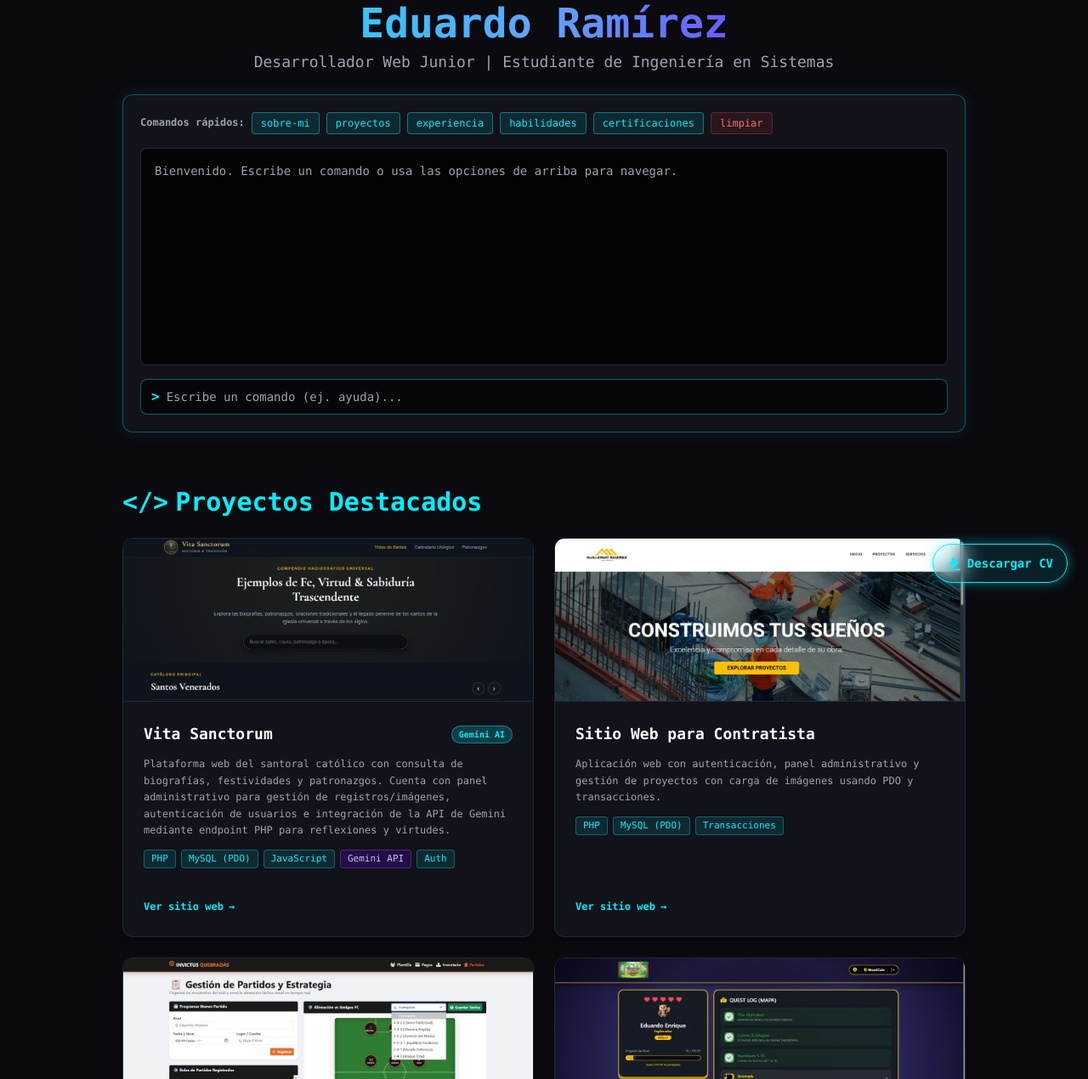
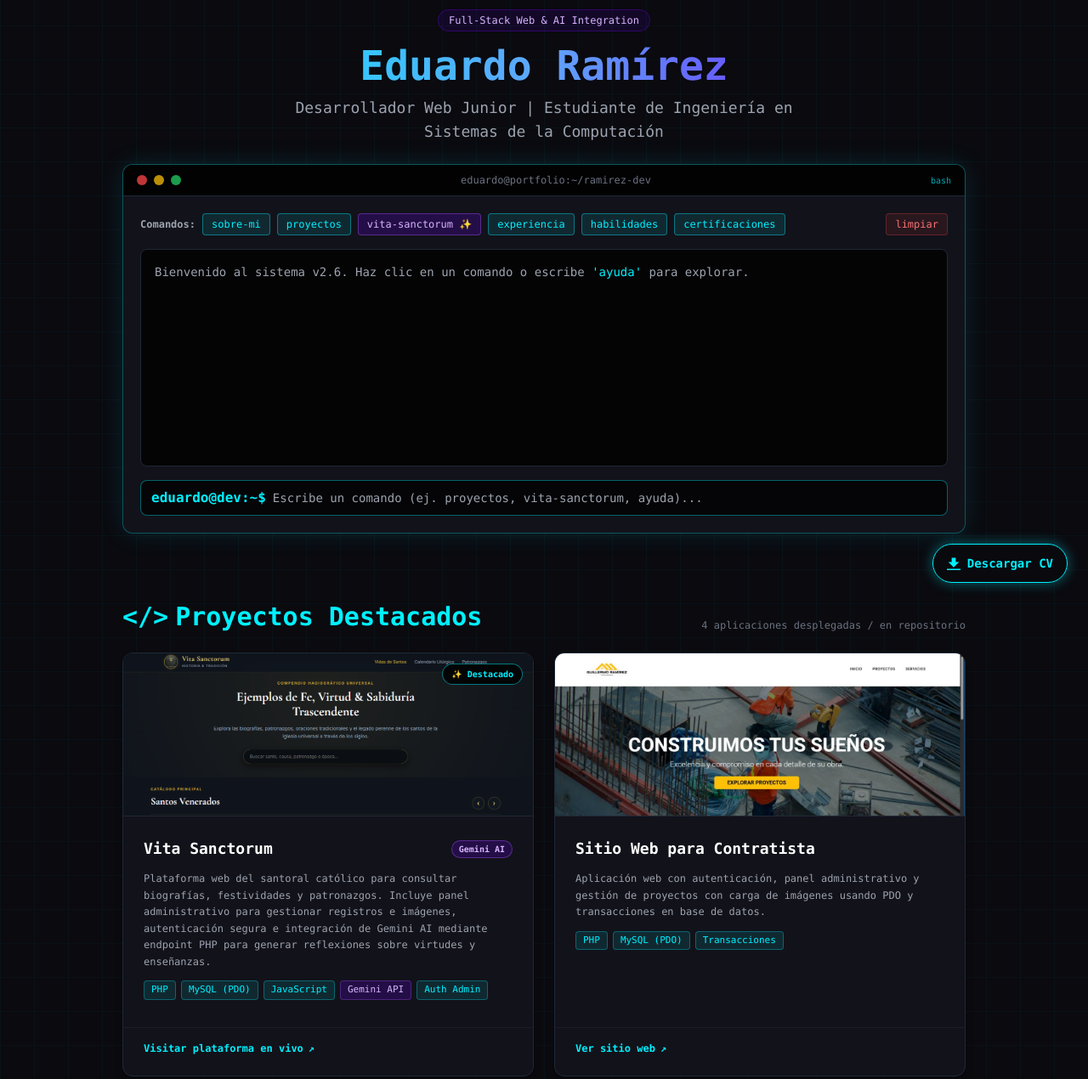
Before and after one commit to Eduardora21/portafolio-eduardo-ramirez, a plain HTML site: page index.html in a window 1280 px wide. Shown: the part 90-1360 px from the top of the page at 85% size. Drawn offline with nearby package versions, Linux system fonts and the light colour scheme.

Commit message:
feat: Actualizar consola interactiva con Vita Sanctorum, mejoras visuales y sincronizar contacto.
- Se agregó Vita Sanctorum y el comando vita-sanctorum en script.js
- Se habilitó el envío de comandos con la tecla Enter y barra superior estilo terminal
- Se añadió fondo cyber-grid, efectos hover en tarjetas y etiquetas de Gemini AI
- Se actualizó el número de WhatsApp y enlace de descarga del CV para coincidir con el currículo

```diff
--- a/index.html
+++ b/index.html
@@ -27,14 +27,37 @@
       }
     }
   </script>
+  <style>
+    /* Cuadrícula cyber sutil en el fondo */
+    .cyber-grid {
+      background-size: 40px 40px;
+      background-image:
+        linear-gradient(to right, rgba(0, 240, 255, 0.03) 1px, transparent 1px),
+        linear-gradient(to bottom, rgba(0, 240, 255, 0.03) 1px, transparent 1px);
+    }
+    /* Scrollbar personalizada para la terminal */
+    #terminal-screen::-webkit-scrollbar {
+      width: 6px;
+    }
+    #terminal-screen::-webkit-scrollbar-track {
+      background: #09090d;
+    }
+    #terminal-screen::-webkit-scrollbar-thumb {
+      background: #1e293b;
+      border-radius: 3px;
+    }
+    #terminal-screen::-webkit-scrollbar-thumb:hover {
+      background: #00f0ff;
+    }
+  </style>
 </head>
-<body class="bg-cyber-bg text-cyber-text font-mono min-h-screen flex flex-col">
+<body class="bg-cyber-bg cyber-grid text-cyber-text font-mono min-h-screen flex flex-col selection:bg-cyber-neon selection:text-black">
 
-  <nav class="sticky top-0 z-50 bg-cyber-bg/80 backdrop-blur-md border-b border-cyber-neon/20 px-6 py-4 flex justify-between items-center">
+  <nav class="sticky top-0 z-50 bg-cyber-bg/85 backdrop-blur-md border-b border-cyber-neon/20 px-6 py-4 flex justify-between items-center">
     <div class="flex items-center gap-3">
-      <div class="text-xl font-bold text-transparent bg-clip-text bg-gradient-to-r from-cyber-neon to-cyber-purple">
+      <a href="#consola" class="text-xl font-bold text-transparent bg-clip-text bg-gradient-to-r from-cyber-neon to-cyber-purple hover:opacity-80 transition-opacity">
         &lt;ER /&gt;
-      </div>
+      </a>
       <span class="inline-flex items-center gap-1.5 px-2.5 py-0.5 rounded-full text-xs font-medium bg-green-500/10 text-green-400 border border-green-500/30">
         <span class="w-1.5 h-1.5 rounded-full bg-green-400 animate-pulse"></span>
         Disponible
@@ -49,88 +72,114 @@
     </div>
   </nav>
 
-  <div class="max-w-5xl mx-auto px-4 py-8 space-y-16 w-full">
+  <div class="max-w-5xl mx-auto px-4 py-10 space-y-20 w-full">
 
+    <!-- SECCIÓN CONSOLA INTERACTIVA -->
     <section id="consola" class="space-y-6">
-      <div class="text-center space-y-2">
+      <div class="text-center space-y-3">
+        <div class="inline-block px-3 py-1 rounded-full bg-cyber-purple/10 border border-cyber-purple/30 text-purple-300 text-xs mb-1">
+          Full-Stack Web &amp; AI Integration
+        </div>
         <h1 class="text-4xl md:text-5xl font-bold text-transparent bg-clip-text bg-gradient-to-r from-cyber-neon via-blue-400 to-cyber-purple">
           Eduardo Ramírez
         </h1>
-        <p class="text-gray-400 text-base md:text-lg">
-          Desarrollador Web Junior | Estudiante de Ingeniería en Sistemas
+        <p class="text-gray-400 text-sm md:text-lg max-w-2xl mx-auto">
+          Desarrollador Web Junior | Estudiante de Ingeniería en Sistemas de la Computación
         </p>
       </div>
 
-      <div class="bg-cyber-card border border-cyber-neon/30 rounded-xl p-5 shadow-[0_0_20px_rgba(0,240,255,0.1)] space-y-4">
+      <!-- Ventana estilo Terminal -->
+      <div class="bg-cyber-card border border-cyber-neon/30 rounded-xl overflow-hidden shadow-[0_0_30px_rgba(0,240,255,0.12)]">
 
-        <div class="flex flex-wrap gap-2 text-xs">
-          <span class="text-gray-400 py-1 font-bold">Comandos rápidos:</span>
-          <button onclick="runCommand('sobre-mi')" class="bg-cyber-neon/10 hover:bg-cyber-neon/20 text-cyber-neon border border-cyber-neon/40 px-2.5 py-1 rounded transition-colors">sobre-mi</button>
-          <button onclick="runCommand('proyectos')" class="bg-cyber-neon/10 hover:bg-cyber-neon/20 text-cyber-neon border border-cyber-neon/40 px-2.5 py-1 rounded transition-colors">proyectos</button>
-          <button onclick="runCommand('experiencia')" class="bg-cyber-neon/10 hover:bg-cyber-neon/20 text-cyber-neon border border-cyber-neon/40 px-2.5 py-1 rounded transition-colors">experiencia</button>
-          <button onclick="runCommand('habilidades')" class="bg-cyber-neon/10 hover:bg-cyber-neon/20 text-cyber-neon border border-cyber-neon/40 px-2.5 py-1 rounded transition-colors">habilidades</button>
-          <button onclick="runCommand('certificaciones')" class="bg-cyber-neon/10 hover:bg-cyber-neon/20 text-cyber-neon border border-cyber-neon/40 px-2.5 py-1 rounded transition-colors">certificaciones</button>
-          <button onclick="runCommand('limpiar')" class="bg-red-500/10 hover:bg-red-500/20 text-red-400 border border-red-500/30 px-2.5 py-1 rounded transition-colors">limpiar</button>
+        <!-- Barra superior de ventana -->
+        <div class="bg-black/90 px-4 py-2.5 border-b border-gray-800 flex items-center justify-between">
+          <div class="flex items-center gap-2">
+            <span class="w-3 h-3 rounded-full bg-red-500/80"></span>
+            <span class="w-3 h-3 rounded-full bg-yellow-500/80"></span>
+            <span class="w-3 h-3 rounded-full bg-green-500/80"></span>
+          </div>
+          <span class="text-xs text-gray-500">eduardo@portfolio:~/ramirez-dev</span>
+          <span class="text-[10px] text-cyber-neon/70">bash</span>
         </div>
 
-        <div id="terminal-screen" class="bg-black/80 border border-gray-800 rounded-lg p-4 text-sm font-mono h-64 overflow-y-auto space-y-2">
-          <p class="text-gray-400">Bienvenido. Escribe un comando o usa las opciones de arriba para navegar.</p>
-        </div>
+        <div class="p-5 space-y-4">
+          <div class="flex flex-wrap gap-2 text-xs items-center">
+            <span class="text-gray-400 py-1 font-bold">Comandos:</span>
+            <button onclick="runCommand('sobre-mi')" class="bg-cyber-neon/10 hover:bg-cyber-neon/25 text-cyber-neon border border-cyber-neon/40 px-2.5 py-1 rounded transition-all">sobre-mi</button>
+            <button onclick="runCommand('proyectos')" class="bg-cyber-neon/10 hover:bg-cyber-neon/25 text-cyber-neon border border-cyber-neon/40 px-2.5 py-1 rounded transition-all">proyectos</button>
+            <button onclick="runCommand('vita-sanctorum')" class="bg-cyber-purple/20 hover:bg-cyber-purple/35 text-purple-300 border border-purple-500/40 px-2.5 py-1 rounded transition-all">vita-sanctorum ✨</button>
+            <button onclick="runCommand('experiencia')" class="bg-cyber-neon/10 hover:bg-cyber-neon/25 text-cyber-neon border border-cyber-neon/40 px-2.5 py-1 rounded transition-all">experiencia</button>
+            <button onclick="runCommand('habilidades')" class="bg-cyber-neon/10 hover:bg-cyber-neon/25 text-cyber-neon border border-cyber-neon/40 px-2.5 py-1 rounded transition-all">habilidades</button>
+            <button onclick="runCommand('certificaciones')" class="bg-cyber-neon/10 hover:bg-cyber-neon/25 text-cyber-neon border border-cyber-neon/40 px-2.5 py-1 rounded transition-all">certificaciones</button>
+            <button onclick="runCommand('limpiar')" class="bg-red-500/10 hover:bg-red-500/25 text-red-400 border border-red-500/30 px-2.5 py-1 rounded transition-all ml-auto">limpiar</button>
+          </div>
 
-        <div class="flex items-center bg-black/60 border border-cyber-neon/40 rounded-lg px-3 py-2">
-          <span class="text-cyber-neon font-bold mr-2">&gt;</span>
-          <input type="text" id="command-input" class="bg-transparent text-cyber-text w-full focus:outline-none text-sm" placeholder="Escribe un comando (ej. ayuda)...">
+          <div id="terminal-screen" class="bg-black/80 border border-gray-800 rounded-lg p-4 text-xs md:text-sm font-mono h-64 overflow-y-auto space-y-2.5 leading-relaxed">
+            <p class="text-gray-400">Bienvenido al sistema v2.6. Haz clic en un comando o escribe <span class="text-cyber-neon">'ayuda'</span> para explorar.</p>
+          </div>
+
+          <div class="flex items-center bg-black/70 border border-cyber-neon/40 focus-within:border-cyber-neon focus-within:shadow-[0_0_10px_rgba(0,240,255,0.2)] rounded-lg px-3 py-2 transition-all">
+            <span class="text-cyber-neon font-bold mr-2">eduardo@dev:~$</span>
+            <input type="text" id="command-input" autocomplete="off" class="bg-transparent text-cyber-text w-full focus:outline-none text-xs md:text-sm" placeholder="Escribe un comando (ej. proyectos, vita-sanctorum, ayuda)...">
+          </div>
         </div>
       </div>
     </section>
 
+    <!-- SECCIÓN PROYECTOS -->
     <section id="proyectos" class="space-y-6">
-      <h2 class="text-2xl md:text-3xl font-bold text-cyber-neon flex items-center gap-2">
-        <span>&lt;/&gt;</span> Proyectos Destacados
-      </h2>
+      <div class="flex flex-col sm:flex-row sm:items-end justify-between gap-2">
+        <h2 class="text-2xl md:text-3xl font-bold text-cyber-neon flex items-center gap-2">
+          <span>&lt;/&gt;</span> Proyectos Destacados
+        </h2>
+        <span class="text-xs text-gray-500">4 aplicaciones desplegadas / en repositorio</span>
+      </div>
 
       <div class="grid grid-cols-1 md:grid-cols-2 gap-6">
 
-        <!-- 1. Vita Sanctorum (Nuevo Proyecto Destacado) -->
-        <div class="bg-cyber-card border border-gray-800 hover:border-cyber-neon/50 rounded-xl overflow-hidden transition-all shadow-lg flex flex-col justify-between group">
+        <!-- 1. Vita Sanctorum -->
+        <div class="bg-cyber-card border border-gray-800 hover:border-cyber-neon/60 rounded-xl overflow-hidden transition-all duration-300 shadow-lg hover:shadow-[0_0_25px_rgba(0,240,255,0.12)] flex flex-col justify-between group">
           <div>
             <div class="h-48 bg-black/60 overflow-hidden border-b border-gray-800 relative">
-              <img src="img/index.png" alt="Vita Sanctorum - Santoral Católico" class="w-full h-full object-cover object-top group-hover:scale-105 transition-transform duration-300">
+              <img src="img/index.png" alt="Vita Sanctorum - Santoral Católico" class="w-full h-full object-cover object-top group-hover:scale-105 transition-transform duration-500">
+              <div class="absolute top-3 right-3 bg-black/80 backdrop-blur-sm border border-cyber-neon/50 text-cyber-neon text-[10px] px-2.5 py-1 rounded-full font-bold">
+                ✨ Destacado
+              </div>
             </div>
             <div class="p-6 space-y-3">
               <div class="flex items-center justify-between gap-2">
                 <h3 class="text-lg font-bold text-white group-hover:text-cyber-neon transition-colors">Vita Sanctorum</h3>
-                <span class="text-[10px] bg-cyber-neon/20 text-cyber-neon border border-cyber-neon/40 px-2 py-0.5 rounded-full font-semibold">Gemini AI</span>
+                <span class="text-[10px] bg-cyber-purple/20 text-purple-300 border border-purple-500/40 px-2 py-0.5 rounded-full font-semibold">Gemini AI</span>
               </div>
               <p class="text-gray-400 text-xs leading-relaxed">
-                Plataforma web del santoral católico con consulta de biografías, festividades y patronazgos. Cuenta con panel administrativo para gestión de registros/imágenes, autenticación de usuarios e integración de la API de Gemini mediante endpoint PHP para reflexiones y virtudes.
+                Plataforma web del santoral católico para consultar biografías, festividades y patronazgos. Incluye panel administrativo para gestionar registros e imágenes, autenticación segura e integración de Gemini AI mediante endpoint PHP para generar reflexiones sobre virtudes y enseñanzas.
               </p>
               <div class="flex flex-wrap gap-1.5 text-[11px]">
                 <span class="bg-cyber-neon/10 text-cyber-neon border border-cyber-neon/30 px-2 py-0.5 rounded">PHP</span>
                 <span class="bg-cyber-neon/10 text-cyber-neon border border-cyber-neon/30 px-2 py-0.5 rounded">MySQL (PDO)</span>
                 <span class="bg-cyber-neon/10 text-cyber-neon border border-cyber-neon/30 px-2 py-0.5 rounded">JavaScript</span>
                 <span class="bg-cyber-purple/20 text-purple-300 border border-purple-500/30 px-2 py-0.5 rounded">Gemini API</span>
-                <span class="bg-cyber-neon/10 text-cyber-neon border border-cyber-neon/30 px-2 py-0.5 rounded">Auth</span>
+                <span class="bg-cyber-neon/10 text-cyber-neon border border-cyber-neon/30 px-2 py-0.5 rounded">Auth Admin</span>
               </div>
             </div>
           </div>
-          <div class="px-6 pb-6 pt-2">
-            <a href="https://vita-sanctorum.kesug.com/" target="_blank" class="inline-flex items-center gap-1.5 text-xs text-cyber-neon hover:underline font-bold">
-              Ver sitio web <span>→</span>
+          <div class="px-6 pb-6 pt-2 flex items-center justify-between border-t border-gray-800/60 mt-2">
+            <a href="https://vita-sanctorum.kesug.com/" target="_blank" class="inline-flex items-center gap-1.5 text-xs text-cyber-neon hover:underline font-bold pt-2">
+              Visitar plataforma en vivo <span>↗</span>
             </a>
           </div>
         </div>
 
         <!-- 2. Sitio Web Contratista -->
-        <div class="bg-cyber-card border border-gray-800 hover:border-cyber-neon/50 rounded-xl overflow-hidden transition-all shadow-lg flex flex-col justify-between group">
+        <div class="bg-cyber-card border border-gray-800 hover:border-cyber-neon/60 rounded-xl overflow-hidden transition-all duration-300 shadow-lg hover:shadow-[0_0_25px_rgba(0,240,255,0.12)] flex flex-col justify-between group">
           <div>
             <div class="h-48 bg-black/60 overflow-hidden border-b border-gray-800 relative">
-              <img src="img/contratista.jpg" alt="Sitio Web Contratista" class="w-full h-full object-cover object-top group-hover:scale-105 transition-transform duration-300">
+              <img src="img/contratista.jpg" alt="Sitio Web Contratista" class="w-full h-full object-cover object-top group-hover:scale-105 transition-transform duration-500">
             </div>
             <div class="p-6 space-y-3">
               <h3 class="text-lg font-bold text-white group-hover:text-cyber-neon transition-colors">Sitio Web para Contratista</h3>
               <p class="text-gray-400 text-xs leading-relaxed">
-                Aplicación web con autenticación, panel administrativo y gestión de proyectos con carga de imágenes usando PDO y transacciones.
+                Aplicación web con autenticación, panel administrativo y gestión de proyectos con carga de imágenes usando PDO y transacciones en base de datos.
               </p>
               <div class="flex flex-wrap gap-1.5 text-[11px]">
                 <span class="bg-cyber-neon/10 text-cyber-neon border border-cyber-neon/30 px-2 py-0.5 rounded">PHP</span>
@@ -139,18 +188,18 @@
               </div>
             </div>
           </div>
-          <div class="px-6 pb-6 pt-2">
-            <a href="https://ramirez-contratista.great-site.net/" target="_blank" class="inline-flex items-center gap-1.5 text-xs text-cyber-neon hover:underline font-bold">
-              Ver sitio web <span>→</span>
+          <div class="px-6 pb-6 pt-2 flex items-center justify-between border-t border-gray-800/60 mt-2">
+            <a href="https://ramirez-contratista.great-site.net/" target="_blank" class="inline-flex items-center gap-1.5 text-xs text-cyber-neon hover:underline font-bold pt-2">
+              Ver sitio web <span>↗</span>
             </a>
           </div>
         </div>
 
         <!-- 3. Dashboard Deportivo -->
-        <div class="bg-cyber-card border border-gray-800 hover:border-cyber-neon/50 rounded-xl overflow-hidden transition-all shadow-lg flex flex-col justify-between group">
+        <div class="bg-cyber-card border border-gray-800 hover:border-cyber-neon/60 rounded-xl overflow-hidden transition-all duration-300 shadow-lg hover:shadow-[0_0_25px_rgba(0,240,255,0.12)] flex flex-col justify-between group">
           <div>
             <div class="h-48 bg-black/60 overflow-hidden border-b border-gray-800 relative">
-              <img src="img/dashboard.jpg" alt="Dashboard Deportivo" class="w-full h-full object-cover object-top group-hover:scale-105 transition-transform duration-300">
+              <img src="img/dashboard.jpg" alt="Dashboard Deportivo" class="w-full h-full object-cover object-top group-hover:scale-105 transition-transform duration-500">
             </div>
             <div class="p-6 space-y-3">
               <h3 class="text-lg font-bold text-white group-hover:text-cyber-neon transition-colors">Dashboard Deportivo - Invictus Quebradas</h3>
@@ -165,18 +214,18 @@
               </div>
             </div>
           </div>
-          <div class="px-6 pb-6 pt-2">
-            <a href="https://github.com/Eduardora21/invictus-dashboard" target="_blank" class="inline-flex items-center gap-1.5 text-xs text-cyber-neon hover:underline font-bold">
+          <div class="px-6 pb-6 pt-2 flex items-center justify-between border-t border-gray-800/60 mt-2">
+            <a href="https://github.com/Eduardora21/invictus-dashboard" target="_blank" class="inline-flex items-center gap-1.5 text-xs text-cyber-neon hover:underline font-bold pt-2">
               Ver repositorio GitHub <span>→</span>
             </a>
           </div>
         </div>
 
         <!-- 4. English Quest -->
-        <div class="bg-cyber-card border border-gray-800 hover:border-cyber-neon/50 rounded-xl overflow-hidden transition-all shadow-lg flex flex-col justify-between group">
+        <div class="bg-cyber-card border border-gray-800 hover:border-cyber-neon/60 rounded-xl overflow-hidden transition-all duration-300 shadow-lg hover:shadow-[0_0_25px_rgba(0,240,255,0.12)] flex flex-col justify-between group">
           <div>
             <div class="h-48 bg-black/60 overflow-hidden border-b border-gray-800 relative">
-              <img src="img/english-quest.jpg" alt="English Quest" class="w-full h-full object-cover object-top group-hover:scale-105 transition-transform duration-300">
+              <img src="img/english-quest.jpg" alt="English Quest" class="w-full h-full object-cover object-top group-hover:scale-105 transition-transform duration-500">
             </div>
             <div class="p-6 space-y-3">
               <h3 class="text-lg font-bold text-white group-hover:text-cyber-neon transition-colors">English Quest</h3>
@@ -190,8 +239,8 @@
               </div>
             </div>
           </div>
-          <div class="px-6 pb-6 pt-2">
-            <a href="https://github.com/Eduardora21/english-quest" target="_blank" class="inline-flex items-center gap-1.5 text-xs text-cyber-neon hover:underline font-bold">
+          <div class="px-6 pb-6 pt-2 flex items-center justify-between border-t border-gray-800/60 mt-2">
+            <a href="https://github.com/Eduardora21/english-quest" target="_blank" class="inline-flex items-center gap-1.5 text-xs text-cyber-neon hover:underline font-bold pt-2">
               Ver repositorio GitHub <span>→</span>
             </a>
           </div>
@@ -200,6 +249,7 @@
       </div>
     </section>
 
+    <!-- SECCIÓN EXPERIENCIA -->
     <section id="experiencia" class="space-y-6">
       <h2 class="text-2xl md:text-3xl font-bold text-cyber-neon flex items-center gap-2">
         <span>💼</span> Experiencia y Educación
@@ -207,13 +257,13 @@
 
       <div class="grid grid-cols-1 md:grid-cols-2 gap-6">
 
-        <div class="bg-cyber-card border border-gray-800 p-6 rounded-xl space-y-3">
-          <div class="flex justify-between items-start">
+        <div class="bg-cyber-card border border-gray-800 hover:border-gray-700 transition-colors p-6 rounded-xl space-y-3">
+          <div class="flex justify-between items-start gap-2">
             <div>
               <h3 class="text-lg font-bold text-white">Pasantía - Beta Tech</h3>
               <p class="text-xs text-cyber-neon">Diseño UI/UX &amp; Análisis de Requerimientos</p>
             </div>
-            <span class="text-xs text-gray-400 border border-gray-700 px-2 py-0.5 rounded">Oct 2022 - Dic 2022</span>
+            <span class="text-xs text-gray-400 border border-gray-700 px-2 py-0.5 rounded shrink-0">Oct 2022 - Dic 2022</span>
           </div>
           <ul class="text-xs text-gray-300 space-y-1.5 list-disc list-inside">
             <li>Elaboración de prototipos de interfaz en Penpot.</li>
@@ -222,7 +272,7 @@
           </ul>
         </div>
 
-        <div class="bg-cyber-card border border-gray-800 p-6 rounded-xl space-y-3">
+        <div class="bg-cyber-card border border-gray-800 hover:border-gray-700 transition-colors p-6 rounded-xl space-y-3">
           <h3 class="text-lg font-bold text-white">Educación Académica</h3>
           <div class="space-y-3 text-xs">
             <div>
@@ -239,6 +289,7 @@
       </div>
     </section>
 
+    <!-- SECCIÓN HABILIDADES -->
     <section id="habilidades" class="space-y-6">
       <h2 class="text-2xl md:text-3xl font-bold text-cyber-neon flex items-center gap-2">
         <span>⚡</span> Habilidades y Certificaciones
@@ -246,7 +297,7 @@
 
       <div class="grid grid-cols-1 md:grid-cols-3 gap-6">
 
-        <div class="bg-cyber-card border border-gray-800 p-5 rounded-xl space-y-3">
+        <div class="bg-cyber-card border border-gray-800 hover:border-cyber-neon/30 transition-colors p-5 rounded-xl space-y-3">
           <h3 class="text-lg font-bold text-cyber-neon">Lenguajes &amp; Frontend</h3>
           <ul class="text-sm text-gray-300 space-y-1.5">
             <li>• Java, JavaScript, PHP</li>
@@ -256,17 +307,17 @@
           </ul>
         </div>
 
-        <div class="bg-cyber-card border border-gray-800 p-5 rounded-xl space-y-3">
+        <div class="bg-cyber-card border border-gray-800 hover:border-cyber-neon/30 transition-colors p-5 rounded-xl space-y-3">
           <h3 class="text-lg font-bold text-cyber-neon">Backend &amp; Herramientas</h3>
           <ul class="text-sm text-gray-300 space-y-1.5">
             <li>• Node.js / Express.js</li>
             <li>• MySQL / SQL / PDO</li>
             <li>• GitHub / GitHub Pages / Docker</li>
-            <li>• APIs REST / POO / Scrum</li>
+            <li>• APIs REST / Gemini AI / Scrum</li>
           </ul>
         </div>
 
-        <div class="bg-cyber-card border border-gray-800 p-5 rounded-xl space-y-3">
+        <div class="bg-cyber-card border border-gray-800 hover:border-cyber-neon/30 transition-colors p-5 rounded-xl space-y-3">
           <h3 class="text-lg font-bold text-cyber-neon">Certificaciones &amp; Idiomas</h3>
           <ul class="text-sm text-gray-300 space-y-1.5">
             <li>• CCNA: Fundamentos de Conmutación (Cisco)</li>
@@ -279,6 +330,7 @@
       </div>
     </section>
 
+    <!-- SECCIÓN CONTACTO -->
     <section id="contacto" class="space-y-8 py-8 border-t border-gray-800">
 
       <div class="text-center space-y-2">
@@ -289,11 +341,11 @@
       </div>
 
       <div class="flex flex-wrap justify-center gap-4">
-        <a href="https://wa.me/50671807166?text=Hola%20Eduardo,%20me%20interesa%20contactarte" target="_blank" class="bg-green-600/20 text-green-400 border border-green-500/40 px-5 py-2.5 rounded-lg hover:bg-green-600/30 transition-all flex items-center gap-2 font-bold text-sm">
-          <span>💬</span> WhatsApp: (506) 7180-7166
+        <a href="https://wa.me/50670532547?text=Hola%20Eduardo,%20me%20interesa%20contactarte" target="_blank" class="bg-green-600/20 text-green-400 border border-green-500/40 px-5 py-2.5 rounded-lg hover:bg-green-600/30 transition-all flex items-center gap-2 font-bold text-sm">
+          <span>💬</span> WhatsApp: (506) 7053-2547
         </a>
         <a href="mailto:ramirezreynosae@gmail.com" class="bg-cyber-neon/10 text-cyber-neon border border-cyber-neon/40 px-5 py-2.5 rounded-lg hover:bg-cyber-neon/20 transition-all flex items-center gap-2 text-sm font-bold">
-          <span>✉️</span> Correo Electrónico
+          <span>✉️</span> ramirezreynosae@gmail.com
         </a>
         <a href="https://linkedin.com/in/eduardo-ramirez-dev" target="_blank" class="bg-cyber-card border border-gray-700 text-gray-300 px-5 py-2.5 rounded-lg hover:border-cyber-neon transition-all flex items-center gap-2 text-sm">
           LinkedIn
@@ -334,7 +386,7 @@
   </footer>
 
   <!-- Botón Flotante Descargar CV -->
-  <a href="CV_Eduardo_Ramirez.pdf" download="CV_Eduardo_Ramirez.pdf" class="fixed bottom-6 right-6 z-50 bg-cyber-neon/10 hover:bg-cyber-neon text-cyber-neon hover:text-black border border-cyber-neon px-4 py-3 rounded-full shadow-[0_0_15px_rgba(0,240,255,0.4)] transition-all flex items-center gap-2 font-bold text-xs md:text-sm backdrop-blur-md">
+  <a href="Eduardo_Ramirez_CV.pdf" download="Eduardo_Ramirez_CV.pdf" class="fixed bottom-6 right-6 z-50 bg-cyber-bg/90 hover:bg-cyber-neon text-cyber-neon hover:text-black border border-cyber-neon px-4 py-3 rounded-full shadow-[0_0_15px_rgba(0,240,255,0.4)] transition-all flex items-center gap-2 font-bold text-xs md:text-sm backdrop-blur-md">
     <svg class="w-4 h-4 fill-current" viewBox="0 0 20 20">
       <path d="M13 8V2H7v6H2l8 8 8-8h-5zM0 18h20v2H0v-2z"/>
     </svg>
```
